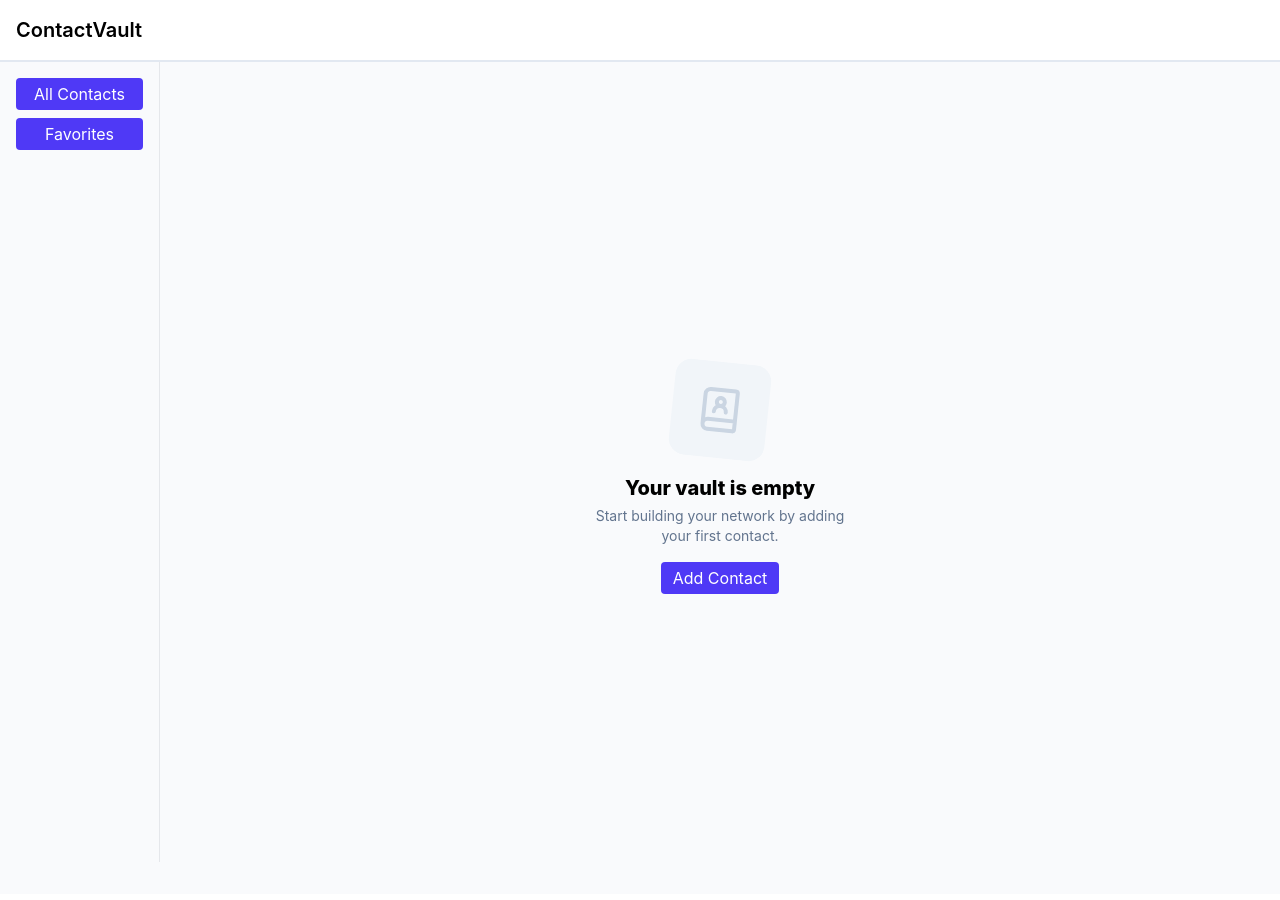
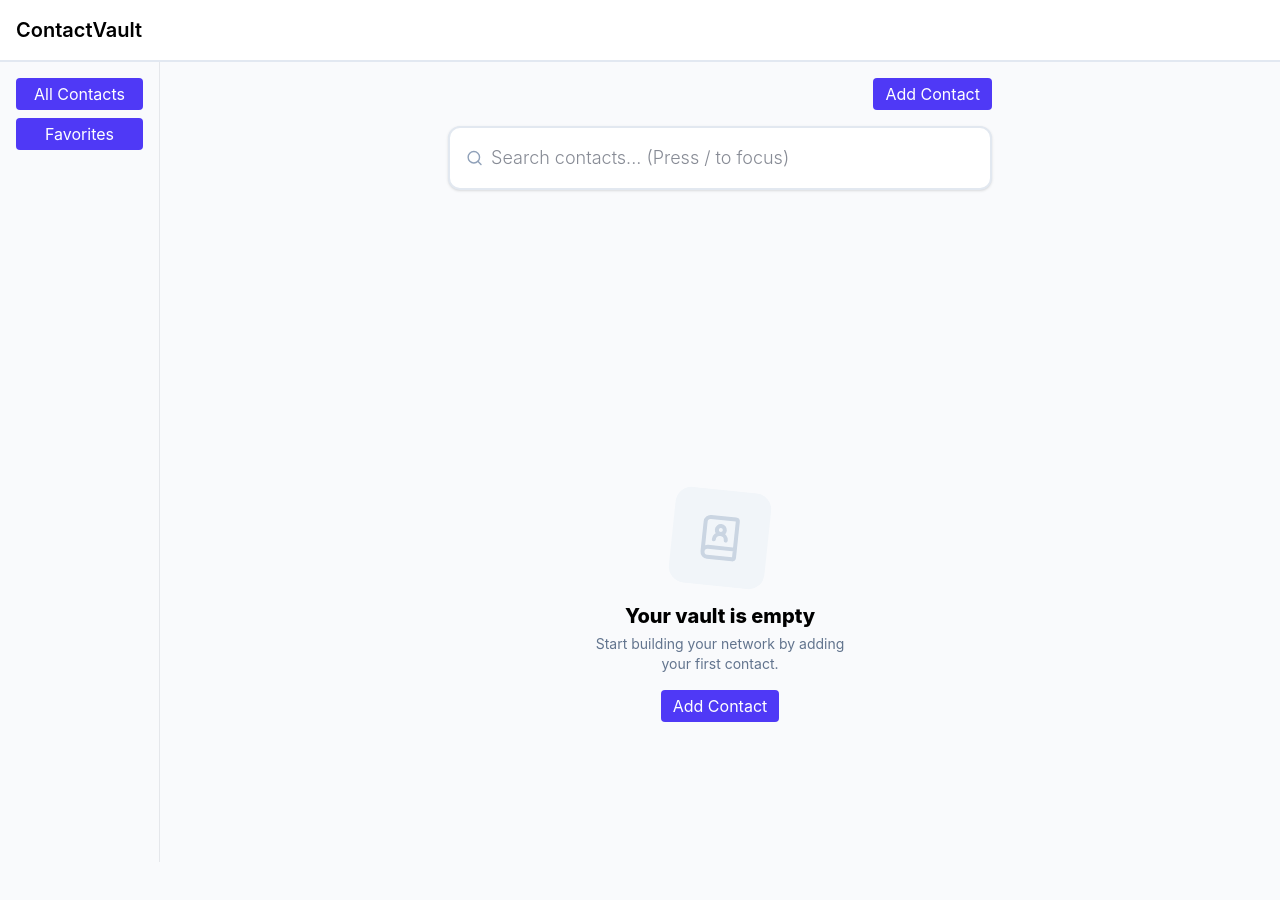
Before and after one commit to srinathj-dev/contact-vault, a React (Vite) app: page / in a window 1280 px wide. Shown: the top 900 px of the page. Built offline with nearby package versions, Linux system fonts and the light colour scheme.

Commit message:
added keyboard events

```diff
--- a/src/components/ContactsList.jsx
+++ b/src/components/ContactsList.jsx
@@ -11,10 +11,22 @@ const ContactsList = ({
   gotoAddContact,
   value,
   setSearchInput,
-  searchInput,
+  inputRef,
 }) => {
-  if (!contacts || (contacts.length === 0 && searchInput.length === 0)) {
   return (
+    <div className={`w-full flex flex-col justify-center items-center gap-4 `}>
+      <div className="flex justify-end w-full">
+        <AddContactBtn gotoAddContact={gotoAddContact} width="w-max" />
+      </div>
+      <div className=" w-full">
+        <SearchBar
+          value={value}
+          onChange={setSearchInput}
+          inputRef={inputRef}
+        />
+      </div>
+
+      {!contacts || (contacts.length === 0 && value.length === 0) ? (
         <div className="w-3/6 h-svh flex flex-col justify-center items-center gap-4">
           <BookUser className="w-24 h-24 text-slate-300 bg-slate-100 p-6 rounded-2xl rotate-6" />
           <div className="flex flex-col items-center justify-center gap-1">
@@ -27,19 +39,11 @@ const ContactsList = ({
             <AddContactBtn gotoAddContact={gotoAddContact} />
           </div>
         </div>
-    );
-  }
-
-  return (
-    <div className={`w-full flex flex-col justify-center items-center gap-4 `}>
-      <div className="flex justify-end w-full">
-        <AddContactBtn gotoAddContact={gotoAddContact} width="w-max" />
-      </div>
-      <div className=" w-full">
-        <SearchBar value={value} onChange={setSearchInput} />
-      </div>
-
-      {contacts.length === 0 ? (
+      ) : (
+        <div
+          className={`w-full flex flex-col justify-center items-center gap-4 `}
+        >
+          {contacts.length === 0 && value.length > 0 ? (
             <div className="w-3/6 h-svh flex flex-col justify-center items-center gap-4">
               <BookUser className="w-24 h-24 text-slate-300 bg-slate-100 p-6 rounded-2xl rotate-6" />
               <div className="flex flex-col items-center justify-center gap-1">
@@ -59,6 +63,8 @@ const ContactsList = ({
             })
           )}
         </div>
+      )}
+    </div>
   );
 };
 
--- a/src/components/SearchBar.jsx
+++ b/src/components/SearchBar.jsx
@@ -1,19 +1,21 @@
 import { Search } from 'lucide-react';
-const SearchBar = ({ onChange, value }) => {
+const SearchBar = ({ onChange, value, handleKeyDown, inputRef }) => {
   return (
     <div
       className={
-        'input-container bg-white shadow-sm hover:border-2 hover:border-indigo-600 pl-8 pr-4 py-2 border-slate-200  focus:ring-2 focus:ring-indigo-500 focus:border-indigo-500 outline-none transition-all text-base sm:text-lg'
+        'input-container bg-white shadow-sm hover:border-2 hover:border-indigo-600 pl-4 pr-4 py-2 border-slate-200  focus:ring-2 focus:ring-indigo-500 focus:border-indigo-500 outline-none transition-all text-base sm:text-lg'
       }
     >
       <Search className="text-slate-400" size={18} />
       <input
+        ref={inputRef}
         value={value}
         type="text"
         name="search-bar"
         placeholder="Search contacts... (Press / to focus)"
         className={'input-primary w-full'}
         onChange={(e) => onChange(e.target.value)}
+        onKeyDown={handleKeyDown}
       />
     </div>
   );
--- a/src/pages/HomePage.jsx
+++ b/src/pages/HomePage.jsx
@@ -1,7 +1,7 @@
 import AddContact from '../components/AddContact';
 import ContactsList from '../components/ContactsList';
 
-import { useState, useEffect } from 'react';
+import { useState, useEffect, useRef } from 'react';
 
 const STORAGE_KEY = 'contactvault.contacts';
 
@@ -25,10 +25,31 @@ const HomePage = () => {
   const [customRouter, setCustomRouter] = useState('contactsPage');
   const [editingContact, setEditingContact] = useState(null);
   const [searchInput, setSearchInput] = useState('');
+  const inputRef = useRef(null);
 
   useEffect(() => {
     localStorage.setItem(STORAGE_KEY, JSON.stringify(contacts));
   }, [contacts]);
+
+  useEffect(() => {
+    const handleKeyDown = (event) => {
+      const activeTagName = document.activeElement?.tagName;
+      if (activeTagName === 'INPUT' || activeTagName === 'TEXTAREA') {
+        return;
+      }
+
+      if (event.key === '/') {
+        event.preventDefault();
+        inputRef.current?.focus();
+      }
+    };
+
+    document.addEventListener('keydown', handleKeyDown);
+
+    return () => {
+      document.removeEventListener('keydown', handleKeyDown);
+    };
+  }, []);
 
   const deleteContact = (keyValue) => {
     setContacts((prev) => prev.filter((c) => c.id !== keyValue));
@@ -90,11 +111,11 @@ const HomePage = () => {
           <ContactsList
             value={searchInput}
             setSearchInput={setSearchInput}
-            searchInput={searchInput}
             contacts={visibleContacts}
             onDelete={deleteContact}
             onEdit={gotoEditContact}
             gotoAddContact={gotoAddContact}
+            inputRef={inputRef}
           />
         );
 
```
Lines whose indentation alone changed are shown as unchanged.
